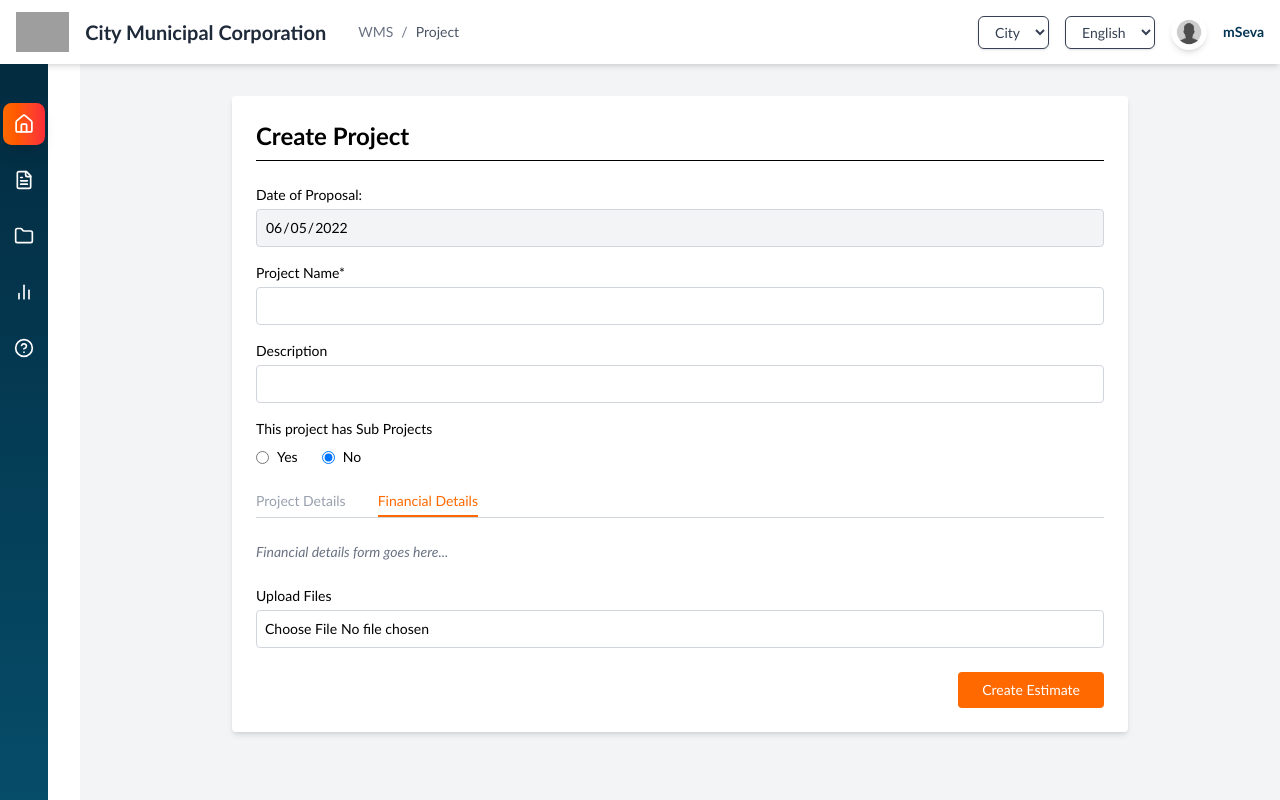
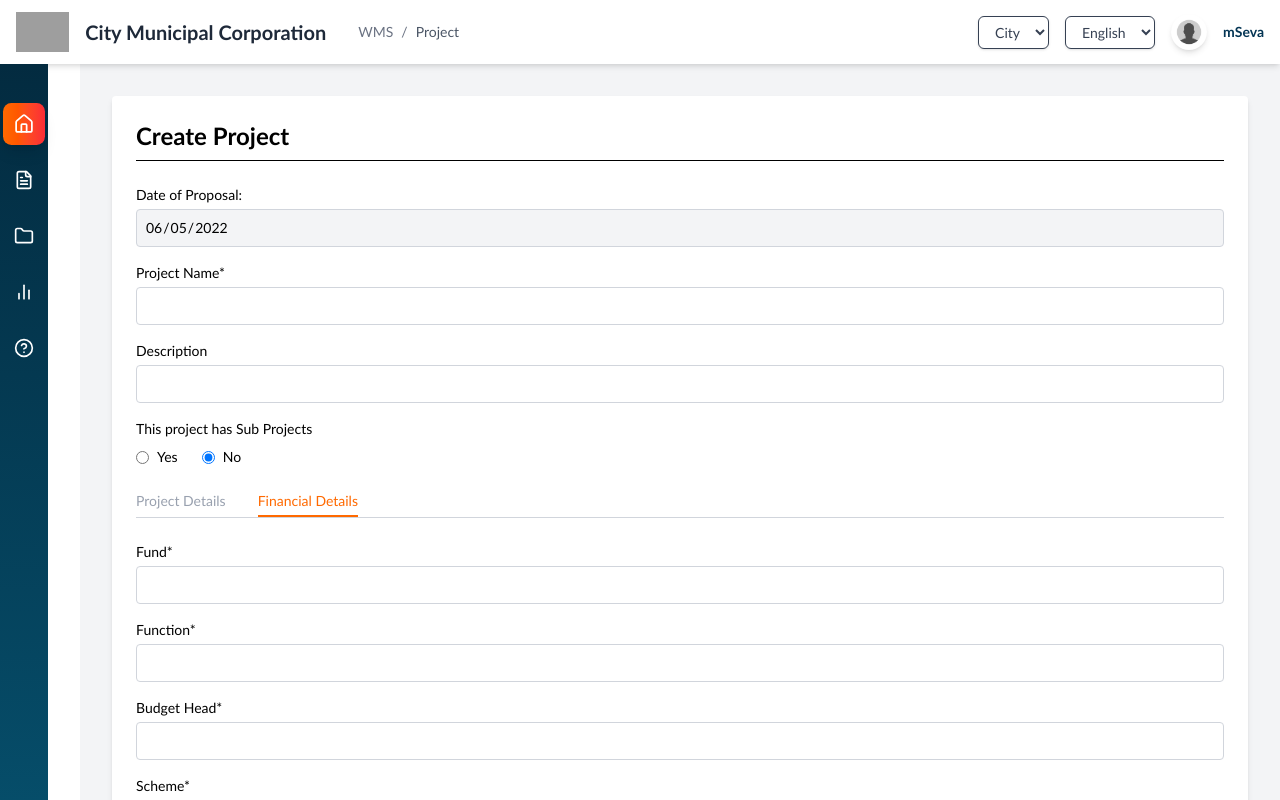
Before and after one commit to prajwal200425/MuktaSoft_Frontend, a React (Vite) app: page /project-form in a window 1280 px wide. Both pictures are taken after a click on the element "Financial Details". Built offline with nearby package versions, Linux system fonts and the light colour scheme; grey boxes are pictures that could not be loaded.

Commit message:
Financial details & Sub project form

```diff
--- a/src/pages/ProjectForm.jsx
+++ b/src/pages/ProjectForm.jsx
@@ -6,10 +6,11 @@ const ProjectForm = () => {
 
   return (
     <div className="bg-gray-100 min-h-screen overflow-auto p-4">
-      <div className="max-w-4xl mx-auto bg-white p-6 shadow-md rounded">
+      <div className="max-w-6xl mx-auto bg-white p-6 shadow-md rounded">
         <h2 className="text-2xl font-semibold mb-6 border-b pb-2">Create Project</h2>
 
         <form className="space-y-6 text-sm">
+          {/* Top Section */}
           <div className="space-y-4">
             <div>
               <label className="block mb-1 font-medium">Date of Proposal:</label>
@@ -42,6 +43,7 @@ const ProjectForm = () => {
             </div>
           </div>
 
+          {/* Tabs */}
           <div className="border-b border-gray-300">
             <div className="flex space-x-8 text-sm font-medium cursor-pointer">
               <span
@@ -67,6 +69,7 @@ const ProjectForm = () => {
             </div>
           </div>
 
+          {/* Tab Contents */}
           {activeTab === 'project' && (
             <div className="space-y-4">
               <select className="w-full border border-gray-300 p-2 rounded">
@@ -107,14 +110,89 @@ const ProjectForm = () => {
             </div>
           )}
 
-          {activeTab === 'financial' && (
-            <div className="text-gray-500 italic">Financial details form goes here...</div>
+{activeTab === 'financial' && (
+  <div className="space-y-4">
+    <div>
+      <label className="block mb-1 font-medium">Fund*</label>
+      <input type="text" className="w-full border border-gray-300 p-2 rounded" />
+    </div>
+    <div>
+      <label className="block mb-1 font-medium">Function*</label>
+      <input type="text" className="w-full border border-gray-300 p-2 rounded" />
+    </div>
+    <div>
+      <label className="block mb-1 font-medium">Budget Head*</label>
+      <input type="text" className="w-full border border-gray-300 p-2 rounded" />
+    </div>
+    <div>
+      <label className="block mb-1 font-medium">Scheme*</label>
+      <input type="text" className="w-full border border-gray-300 p-2 rounded" />
+    </div>
+    <div>
+      <label className="block mb-1 font-medium">Sub Scheme*</label>
+      <input type="text" className="w-full border border-gray-300 p-2 rounded" />
+    </div>
+  </div>
+)}
+
+
+          {hasSubProjects && activeTab === 'subproject' && (
+            <div className="space-y-4">
+              <div className="overflow-x-auto">
+                <table className="min-w-full table-auto border border-gray-300 text-sm">
+                  <thead className="bg-gray-100">
+                    <tr>
+                      <th className="border px-3 py-2 text-left">S.No</th>
+                      <th className="border px-3 py-2 text-left">Name of the Work</th>
+                      <th className="border px-3 py-2 text-left">Estimated Amount (in ₹)</th>
+                      <th className="border px-3 py-2 text-left">Type of Work</th>
+                      <th className="border px-3 py-2 text-left">Sub-Type of Work</th>
+                      <th className="border px-3 py-2 text-left">Nature of Work</th>
+                      <th className="border px-3 py-2 text-left">Project</th>
+                    </tr>
+                  </thead>
+                  <tbody>
+                    <tr>
+                      <td className="border px-3 py-2">1</td>
+                      <td className="border px-3 py-2">
+                        <input type="text" className="w-full p-1 border border-gray-300 rounded" />
+                      </td>
+                      <td className="border px-3 py-2">
+                        <input type="text" className="w-full p-1 border border-gray-300 rounded" />
+                      </td>
+                      <td className="border px-3 py-2">
+                        <select className="w-full p-1 border border-gray-300 rounded">
+                          <option>Select</option>
+                        </select>
+                      </td>
+                      <td className="border px-3 py-2">
+                        <select className="w-full p-1 border border-gray-300 rounded">
+                          <option>Select</option>
+                        </select>
+                      </td>
+                      <td className="border px-3 py-2">
+                        <select className="w-full p-1 border border-gray-300 rounded">
+                          <option>Select</option>
+                        </select>
+                      </td>
+                      <td className="border px-3 py-2">
+                        <select className="w-full p-1 border border-gray-300 rounded">
+                          <option>Select</option>
+                        </select>
+                      </td>
+                    </tr>
+                  </tbody>
+                </table>
+              </div>
+              <div>
+                <button className="text-orange-500 hover:underline text-sm flex items-center mt-2">
+                  ➕ Add Line Item
+                </button>
+              </div>
+            </div>
           )}
 
-          {hasSubProjects && activeTab === 'subproject' && (
-            <div className="text-gray-500 italic">Sub-project details form goes here...</div>
-          )}
-
+          {/* Upload + Button */}
           <div>
             <label className="block mb-1 font-medium">Upload Files</label>
             <input type="file" className="w-full border border-gray-300 p-2 rounded" />
```
